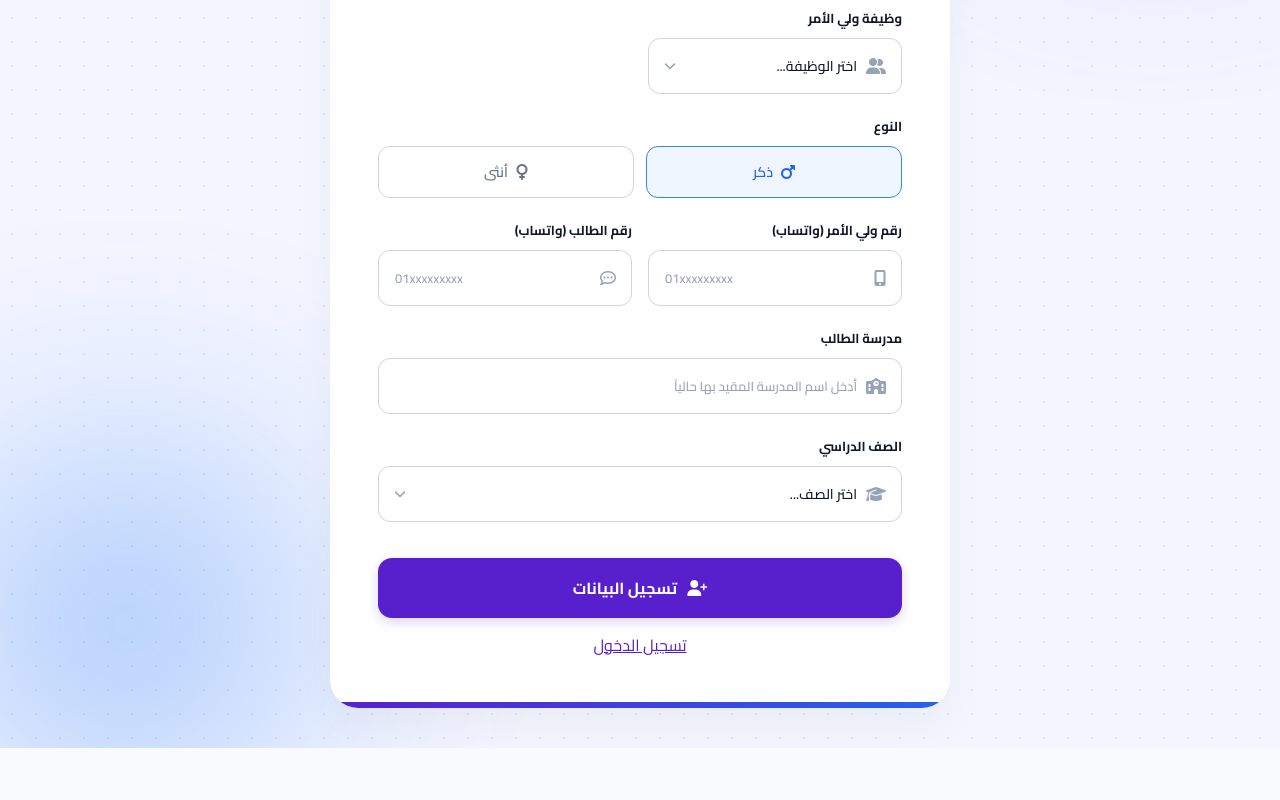
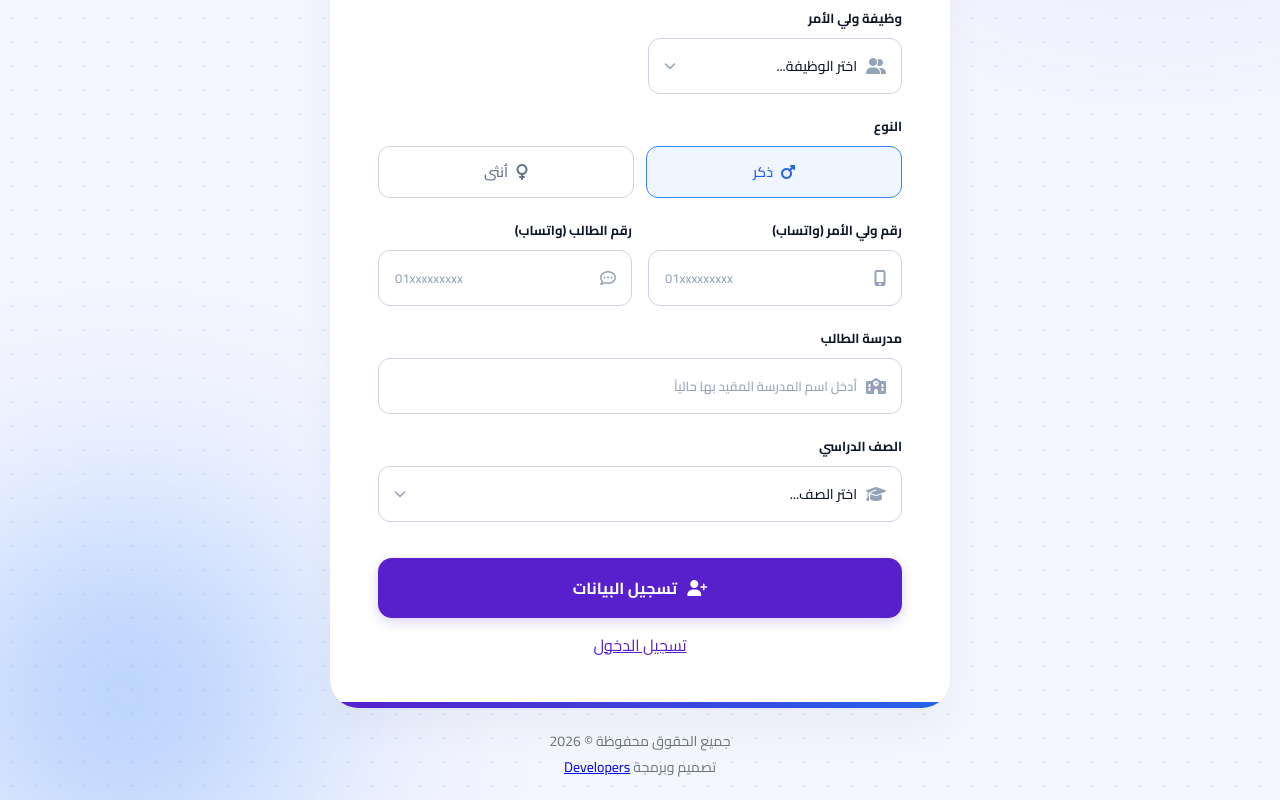
Before and after one commit to mahmoud-saleh145/center, a Next.js app: page / in a window 1280 px wide. Shown: the part 426-1226 px from the top of the page. Before the commit the page ends 1154 px from the top, so only its background shows below. Built offline with nearby package versions, Linux system fonts and the light colour scheme.

Commit message:
add footer

```diff
--- a/src/app/globals.css
+++ b/src/app/globals.css
@@ -65,6 +65,7 @@ body {
     display: flex;
     justify-content: center;
     align-items: center;
+    flex-direction: column;
     padding: 40px 20px;
     position: relative;
     overflow: hidden;
@@ -3624,6 +3625,13 @@ button.student-navbar-back-btn {
     }
 }
 
-a {
+/* a {
     text-decoration: none;
-}
+} */
+
+.footer {
+    padding-top: 20px;
+    text-align: center;
+    font-size: 14px;
+    color: #6c757d;
+}
--- a/src/app/page.tsx
+++ b/src/app/page.tsx
@@ -174,8 +174,8 @@ export default function StudentRegistration() {
     setTrack("");
   };
 
-  return (
-    <div className="register-body min-h-screen">
+  return (<>
+    <div className="register-body min-h-screen ">
       <div className="register-card">
         <i className="fa-solid fa-book-open card-watermark"></i>
 
@@ -444,6 +444,12 @@ export default function StudentRegistration() {
           </div>
         </div>
       )}
+
+      <div className="footer">
+        <p>جميع الحقوق محفوظة © 2026</p>
+        <p>تصميم وبرمجة <a href="https://wa.me/201015508532" target="_blank" rel="noopener noreferrer" >Developers</a></p>
+      </div>
     </div>
+  </>
   );
 }
```
